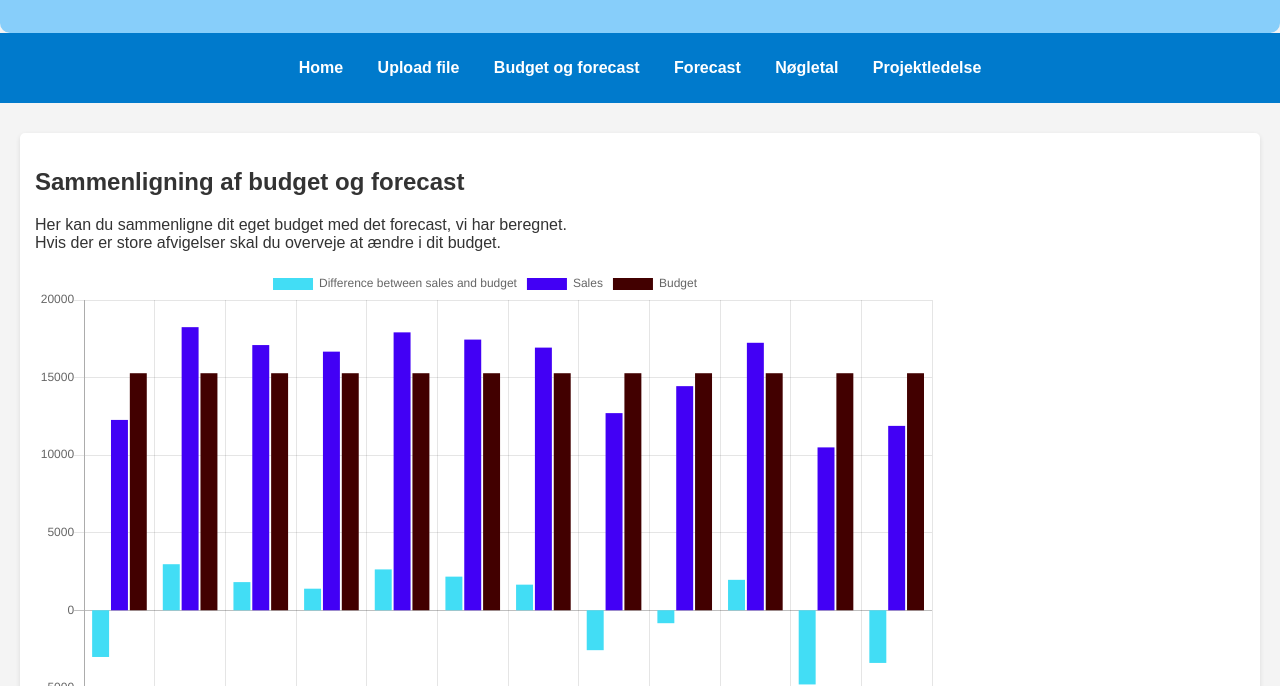
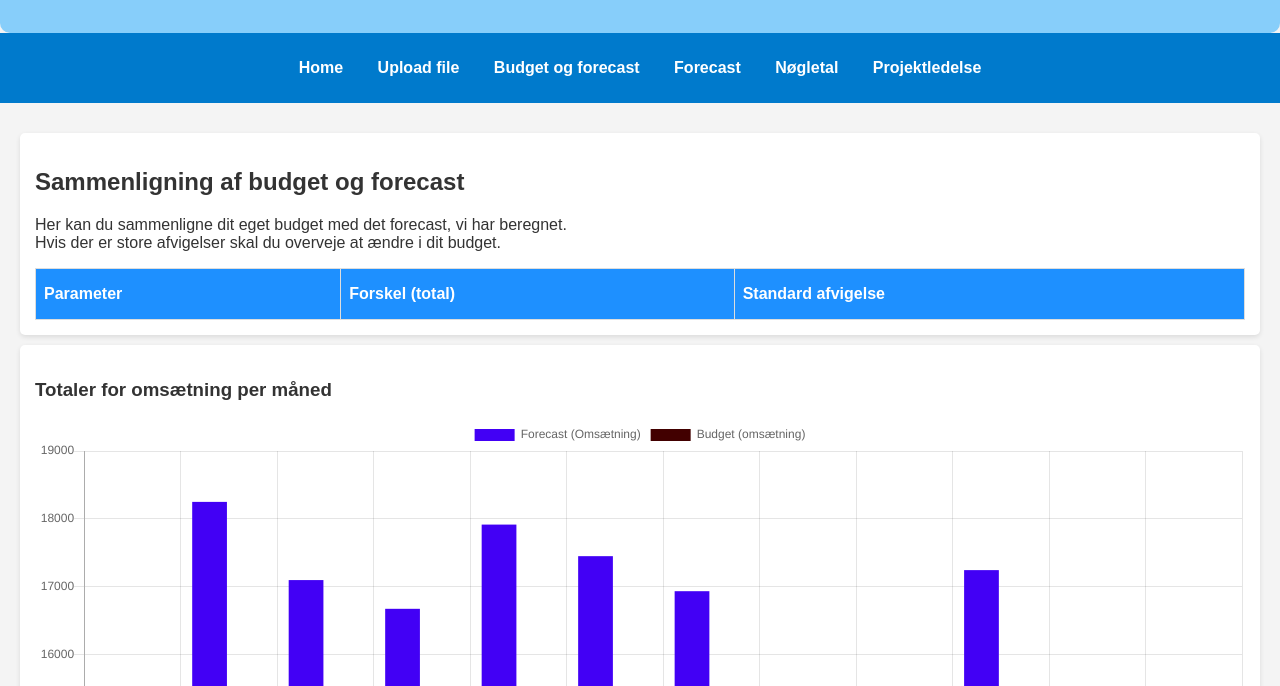
Before and after one commit to sbro24/p2-project, a plain HTML site: page pages/budget-vs-actual.html in a window 1280 px wide. Shown: the part 114-800 px from the top of the page. Drawn offline with nearby package versions, Linux system fonts and the light colour scheme.

Commit message:
update af budget og forecast

```diff
--- a/assets/js/budgetMockup.js
+++ b/assets/js/budgetMockup.js
@@ -1,55 +1,55 @@
 
 
-let sales = [12270, 18249, 17095, 16671, 17914, 17448, 16931, 12708, 14447, 17242, 10499, 11886];
+let revenue = [12270, 18249, 17095, 16671, 17914, 17448, 16931, 12708, 14447, 17242, 10499, 11886];
 let budget = [15280, 15280, 15280, 15280, 15280, 15280, 15280, 15280, 15280, 15280, 15280, 15280];
 
-let diffActualBudget = calcDiff(sales, budget);
-let normSales = calcRMS(sales);
-let stdSales = calcStd(sales);
+let diffActualBudget = calcDiff(revenue, budget);
+let normSales = calcRMS(revenue);
+let stdSales = calcStd(revenue);
 
 let normBudget = calcRMS(budget);
 
-function calcDiff (actual, budget){
+function calcDiff(actual, budget) {
     let diffActualBudget = [];
 
-    for (let i = 0; i < budget.length; i++){
-        if (actual[i] !== null){
-            diffActualBudget[i] = actual[i]-budget[i];
+    for (let i = 0; i < budget.length; i++) {
+        if (actual[i] !== null) {
+            diffActualBudget[i] = actual[i] - budget[i];
         }
     }
 
     return diffActualBudget;
 }
 
-function calcRMS (vector){
+function calcRMS(vector) {
     sumSquared = 0;
-    for (let i = 0; i < vector.length; i++){
-        sumSquared += vector[i]*vector[i]
+    for (let i = 0; i < vector.length; i++) {
+        sumSquared += vector[i] * vector[i]
     }
 
-    return Math.sqrt(sumSquared/vector.length);
+    return Math.sqrt(sumSquared / vector.length);
 }
 
-function calcStd (vector){
+function calcStd(vector) {
     let sumOfDeviationsSquared = 0;
     let avgVector = calcAvg(vector);
 
-    for (let i = 0; i < vector.length; i++){
+    for (let i = 0; i < vector.length; i++) {
         sumOfDeviationsSquared += (vector[i] - avgVector) * (vector[i] - avgVector)
     }
 
-    return Math.sqrt(sumOfDeviationsSquared/vector.length);
+    return Math.sqrt(sumOfDeviationsSquared / vector.length);
 }
 
-function calcAvg(vector){
+function calcAvg(vector) {
     sumOfEntries = 0;
-    for (let i = 0; i < vector.length; i++){
+    for (let i = 0; i < vector.length; i++) {
         sumOfEntries += vector[i];
     }
 
-    return sumOfEntries/vector.length;
+    return sumOfEntries / vector.length;
 }
 
-function calcVectorDist (vector1, vector2){
+function calcVectorDist(vector1, vector2) {
 
 }
--- /dev/null
+++ b/assets/js/charts.js
@@ -0,0 +1,50 @@
+'use strict'
+
+let labels = ['jan', 'feb', 'mar', 'apr', 'may', 'jun', 'jul', 'aug', 'sep', 'okt', 'nov', 'dec'];
+
+const dataBudgetForecast = {
+    labels: labels,
+    datasets: [
+        {
+            label: 'Forecast (Omsætning)',
+            data: revenue,
+            backgroundColor: 'rgb(66,0,245)'
+        },
+        {
+            label: 'Budget (omsætning)',
+            data: budget,
+            backgroundColor: 'rgb(66,0,0)'
+        },
+    ]
+};
+
+const dataDiffBudgetForecast = {
+    labels: labels,
+    datasets: [
+        {
+            label: 'Difference between sales and budget',
+            data: diffActualBudget,
+            backgroundColor: 'rgb(66,221,245)'
+        },
+    ]
+};
+
+const configBudgetForecast = {
+    type: 'bar',
+    data: dataBudgetForecast
+};
+
+const configDiffBudgetForecast = {
+    type: 'line',
+    data: dataDiffBudgetForecast
+};
+
+const chartBudgetForecast = new Chart(
+    document.getElementById('budgetForecastChart'),
+    configBudgetForecast
+);
+
+const chartDiffBudgetForecast = new Chart(
+    document.getElementById('diffBudgetForecastChart'),
+    configDiffBudgetForecast
+);
--- a/pages/budget-vs-actual.html
+++ b/pages/budget-vs-actual.html
@@ -8,6 +8,7 @@
     <link rel="stylesheet" href="../assets/style.css">
     <script src="https://cdnjs.cloudflare.com/ajax/libs/Chart.js/2.4.0/Chart.min.js"></script>
     <script src="../assets/js/budgetMockup.js"></script>
+
 </head>
 
 <body>
@@ -32,46 +33,32 @@
                     Her kan du sammenligne dit eget budget med det forecast, vi har beregnet.</br>
                     Hvis der er store afvigelser skal du overveje at ændre i dit budget.
                 </p>
+                <table>
+                    <tr>
+                        <th>
+                            Parameter
+                        </th>
+                        <th>
+                            Forskel (total)
+                        </th>
+                        <th>
+                            Standard afvigelse
+                        </th>
+                    </tr>
+                </table>
+            </section>
 
+            <section>
                 <!-- Graphical representation (optional) -->
-                <div style="width: 900px; height: 500px;">
-                    <canvas id="salesChart"></canvas>
-                </div>
+                 <h3>Totaler for omsætning per måned</h3>
+                <canvas id="budgetForecastChart" style="width: 900px; height: 500px;"></canvas>
+            </section>
 
-                <script>
-                    let labels = ['jan', 'feb', 'mar', 'apr', 'may', 'jun', 'jul', 'aug', 'sep', 'okt', 'nov', 'dec'];
+            <section>
+                <h3>Forskel imellem budget og forecast</h3>
+                <canvas id="diffBudgetForecastChart" style="width: 900px; height: 500px;"></canvas>
+                <script src="../assets/js/charts.js"></script>
 
-                    const data = {
-                        labels: labels,
-                        datasets: [
-                            {
-                                label: 'Difference between sales and budget',
-                                data: diffActualBudget,
-                                backgroundColor: 'rgb(66,221,245)'
-                            },
-                            {
-                                label: 'Sales',
-                                data: sales,
-                                backgroundColor: 'rgb(66,0,245)'
-                            },
-                            {
-                                label: 'Budget',
-                                data: budget,
-                                backgroundColor: 'rgb(66,0,0)'
-                            },
-                        ]
-                    };
-
-                    const config = {
-                        type: 'bar',
-                        data: data
-                    };
-
-                    const chart = new Chart(
-                        document.getElementById('salesChart'),
-                        config
-                    );
-                </script>
             </section>
         </main>
     </div>
```
